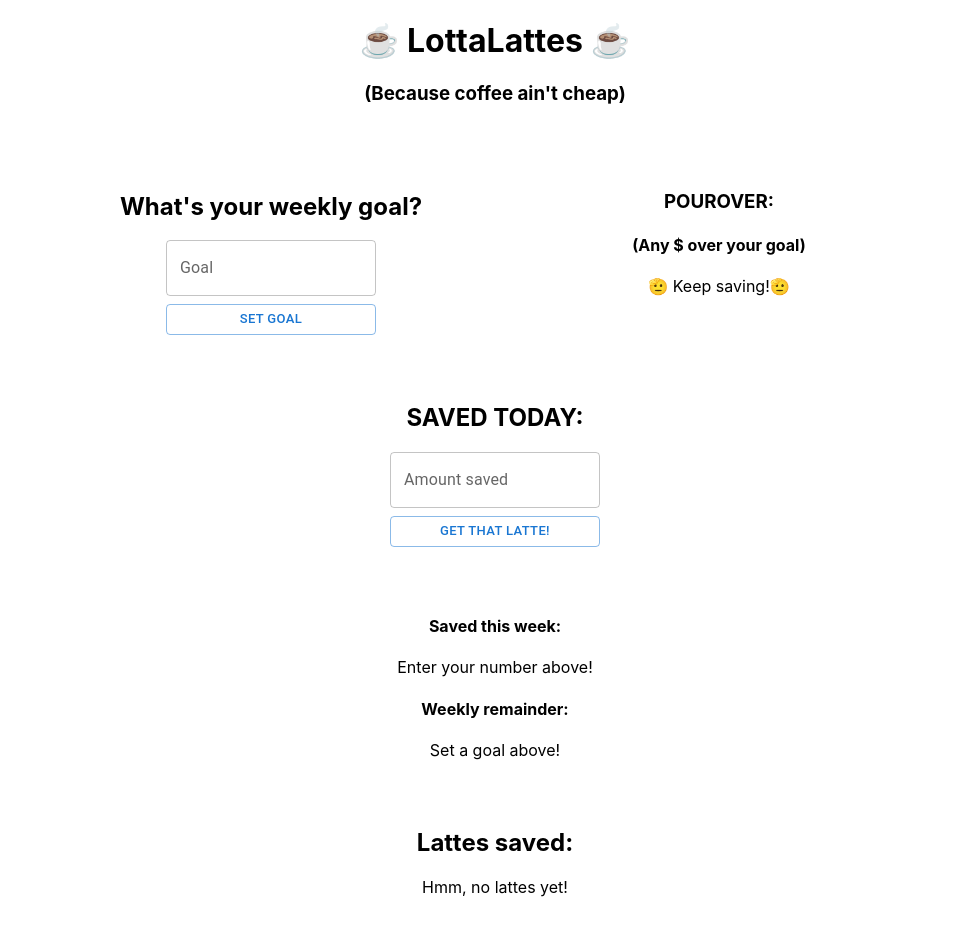
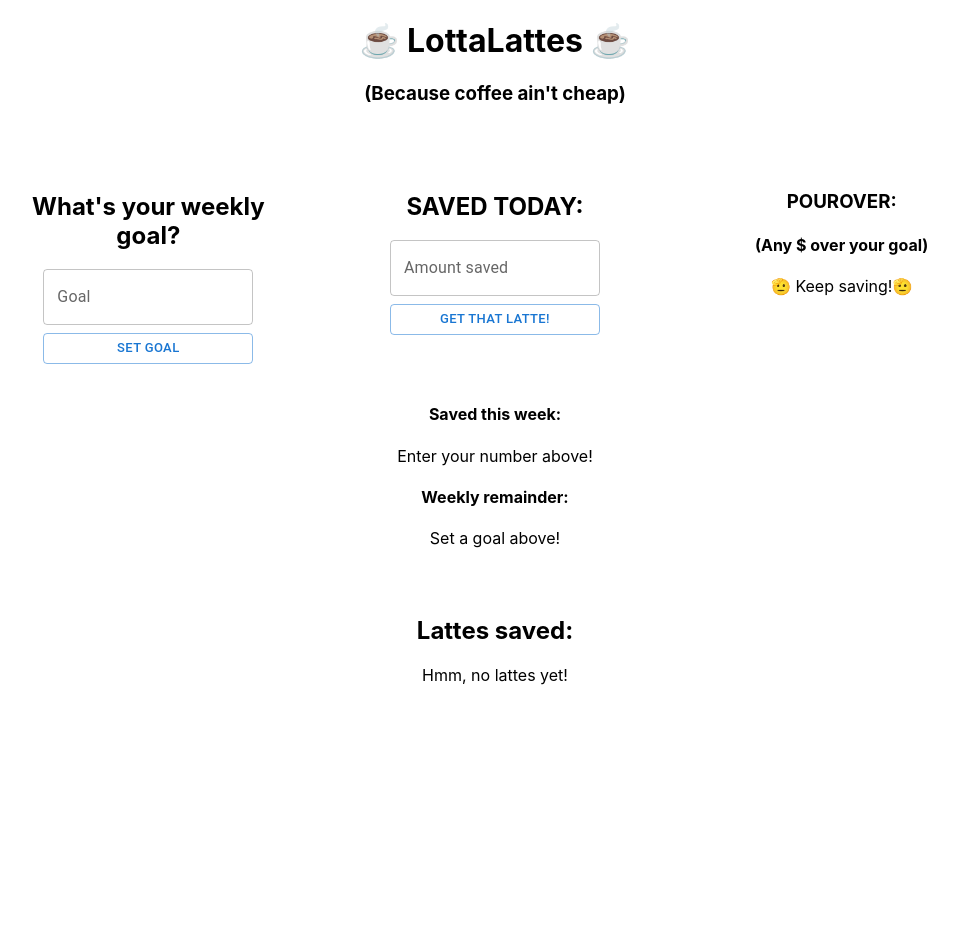
Before and after one commit to Saige243/LottaLattes, a React (Create React App) app: page / in a window 1280 px wide. Shown: the top 936 px of the page, without its empty margins (145-1103 px from the left). After the commit the page ends 800 px from the top, so only its background shows below. Built offline with nearby package versions, Linux system fonts and the light colour scheme.

Commit message:
changed styles, deleted comments and logs.

```diff
--- a/src/App.css
+++ b/src/App.css
@@ -10,7 +10,7 @@
 
 .secondHeader {
   display: grid;
-  grid-template-columns: 1fr 1fr;
+  grid-template-columns: 1fr 1fr 1fr;
 }
 
 @media only screen and (max-width: 800px) {
@@ -28,11 +28,11 @@
 
 @media only screen and (min-width: 800px) {
   .goalBody {
-    padding-left: 12em;
+    padding-left: 10em;
   }
 
   .pouroverBody {
-    padding-right: 12em;
+    padding-right: 10em;
   }
 }
 
--- a/src/App.js
+++ b/src/App.js
@@ -39,11 +39,6 @@
   }
 
   const amountSavedFunction = () => {
-    // show latte icons equation
-    // if (today >= 6) {
-    //   setLatteArr([...latteArr, <LocalDrinkIcon />]);
-    // }
-
     // convert string to number, throw on todaySavedArr
     const converted = parseInt(today);
     const newTodaySaved = todaySaved.concat(converted);
@@ -66,7 +61,6 @@
 
   useEffect(() => {
     let totes = Math.floor(weekSaved / 6)
-    console.log(totes)
 
     if(latteArr.length !== totes){
       for (let i = 0; i <= totes; i++) {
@@ -135,18 +129,7 @@
           )}
         </div>
 
-        <div className="pouroverBody">
-          <h3>POUROVER:</h3>
-          <h4>(Any $ over your goal)</h4>
-          {!pourover ? (
-            <span>🫡 Keep saving!🫡</span>
-          ) : (
-            <p>{`$${pourover}`}</p>
-          )}
-        </div>
-      </div>
-
-      <div className="addAmount">
+        <div className="addAmount">
         <FormControl>
           <h2>SAVED TODAY:</h2>
           <TextField
@@ -169,6 +152,17 @@
             Get that latte!
           </Button>
         </FormControl>
+      </div>
+
+        <div className="pouroverBody">
+          <h3>POUROVER:</h3>
+          <h4>(Any $ over your goal)</h4>
+          {!pourover ? (
+            <span>🫡 Keep saving!🫡</span>
+          ) : (
+            <p>{`$${pourover}`}</p>
+          )}
+        </div>
       </div>
 
       <div className="savedLattes">
```
